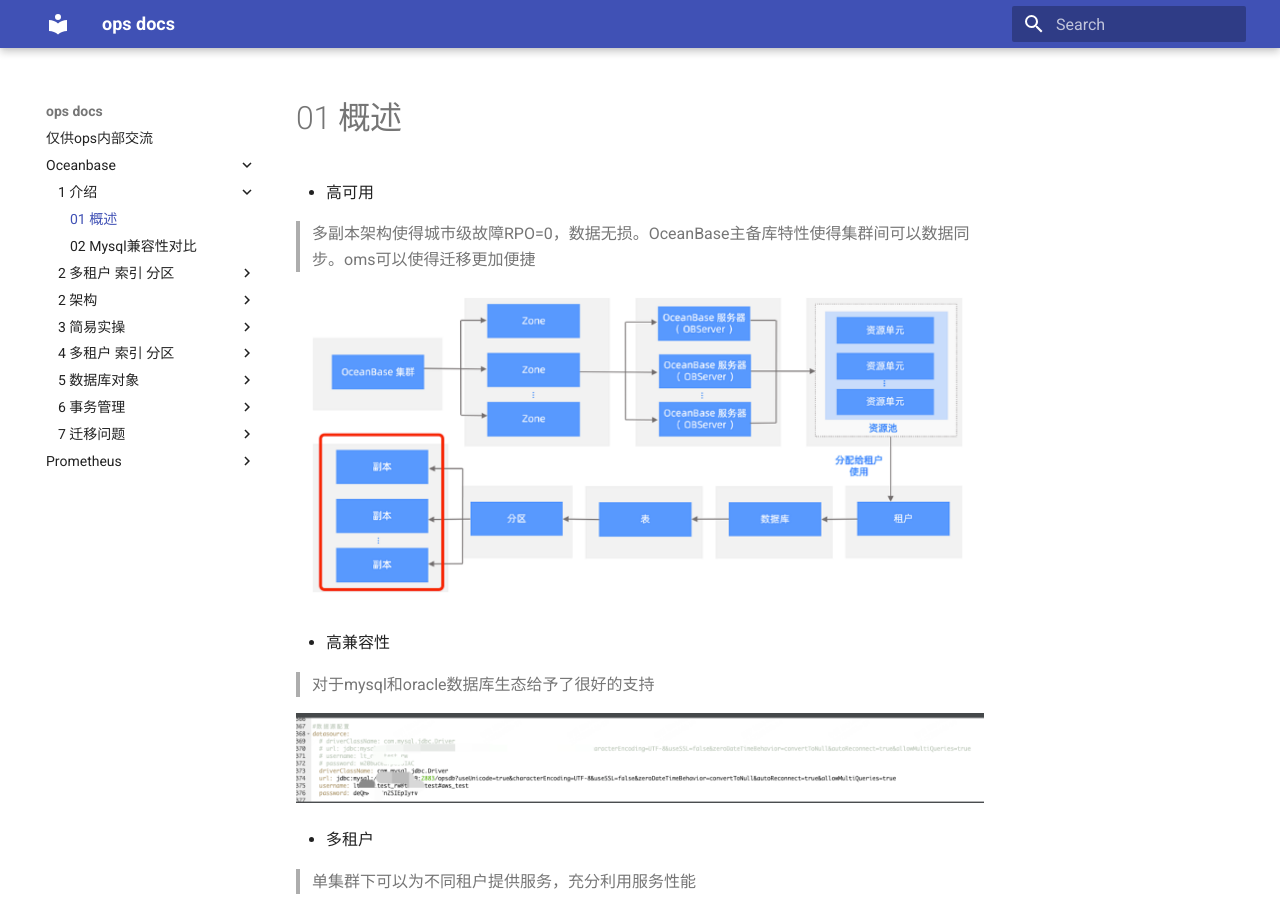
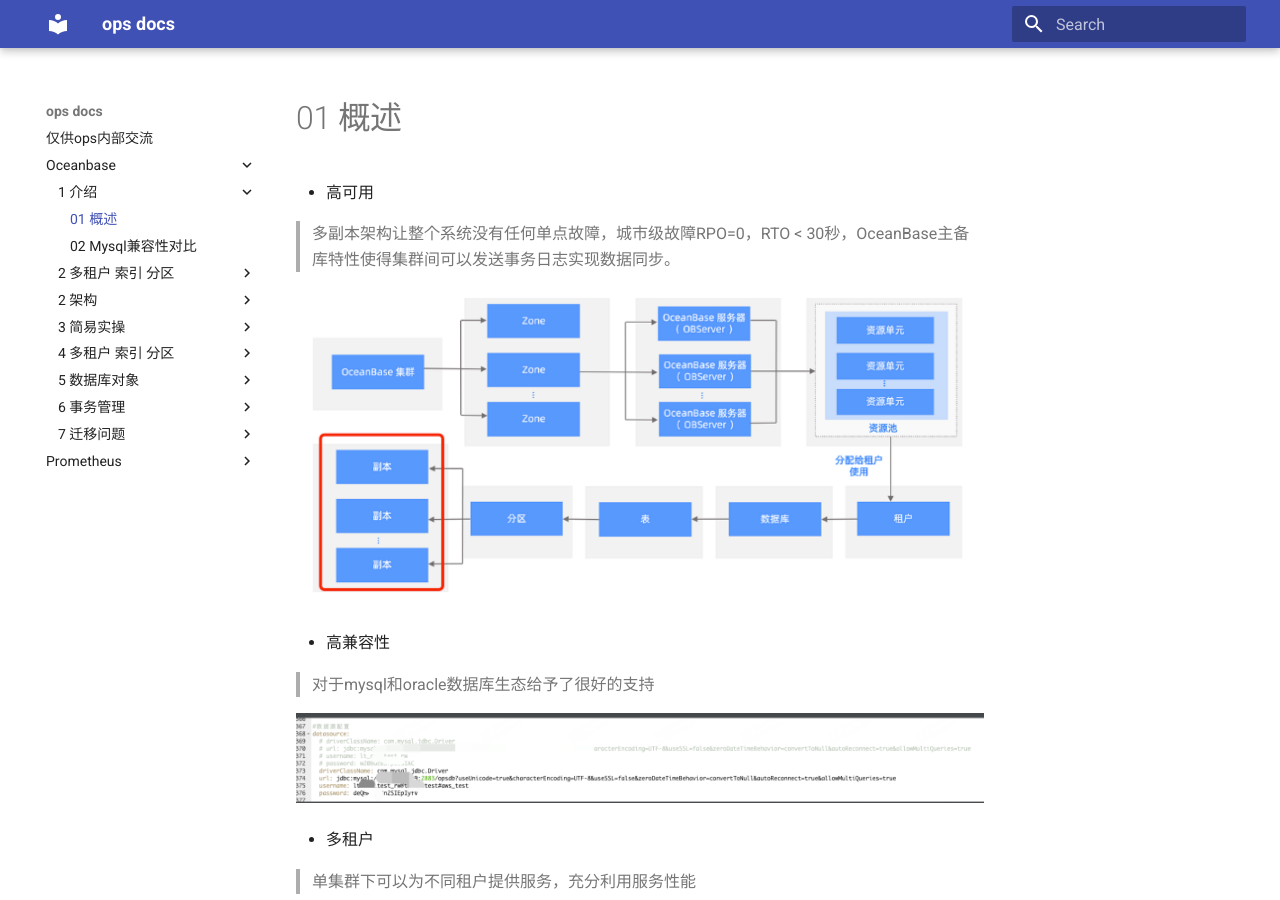
Before and after one commit to rocky-raccoon33/ops-doc, an MkDocs documentation site: the page built from docs/oceanbase/1 介绍/01 概述.md, in a window 1280 px wide and 900 px high. Built offline with MkDocs 1.6.1 and Material for MkDocs 9.7.7, drawn with Linux system fonts in a browser that asks for light colours.

Commit message:
mod：概述

```diff
--- a/docs/oceanbase/1 介绍/01 概述.md
+++ b/docs/oceanbase/1 介绍/01 概述.md
@@ -1,6 +1,6 @@
 - 高可用
 
-> 多副本架构使得城市级故障RPO=0，数据无损。OceanBase主备库特性使得集群间可以数据同步。oms可以使得迁移更加便捷
+> 多副本架构让整个系统没有任何单点故障，城市级故障RPO=0，RTO < 30秒，OceanBase主备库特性使得集群间可以发送事务日志实现数据同步。
 
 ![高可用](img/1.png)
 
```
